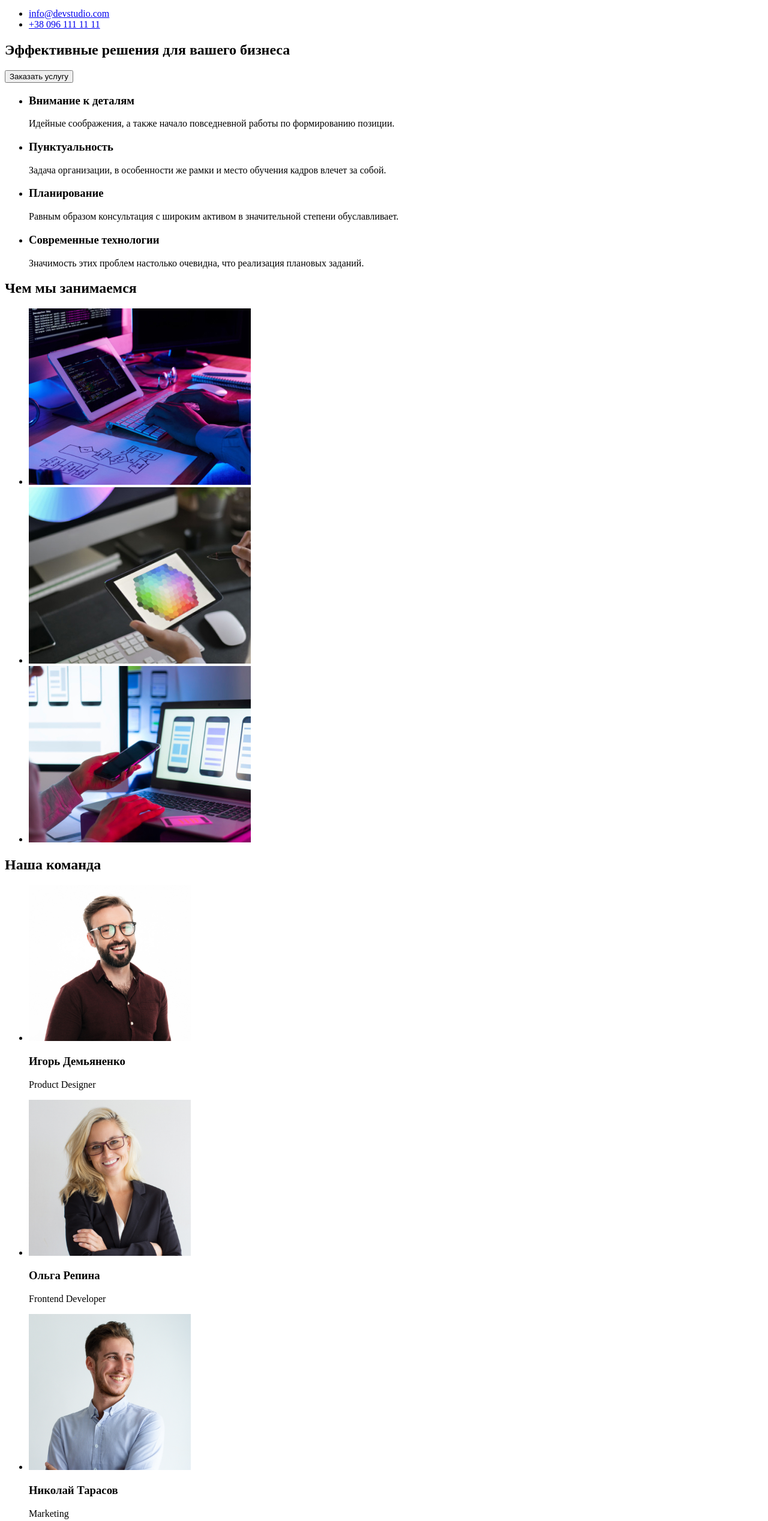
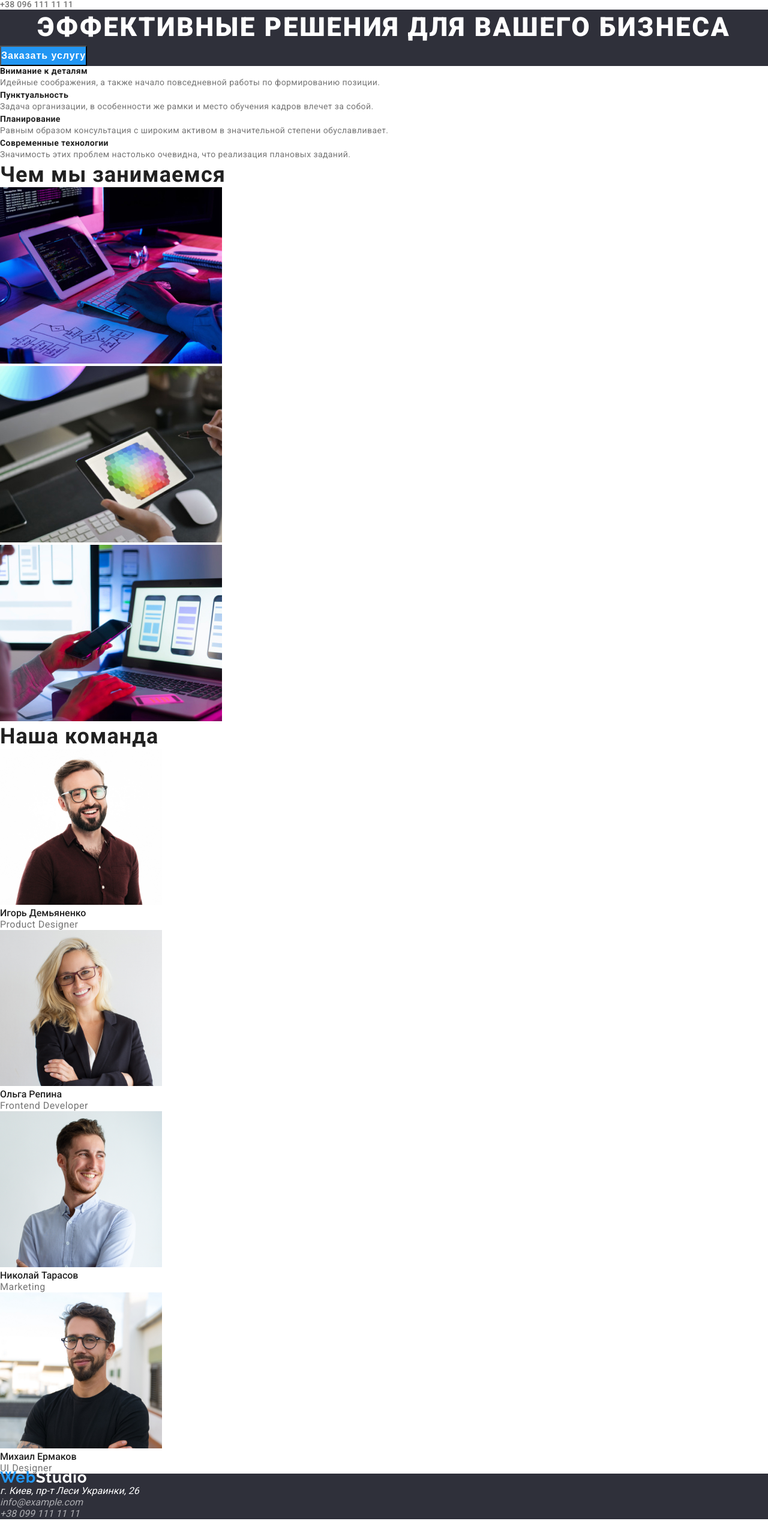
Before and after one commit to SkrypchenkoKrystyna/goit-markup-hw-01, a plain HTML site: page index.html in a window 1280 px wide. Shown: the part 98-2633 px from the top of the page at 60% size. Drawn offline with Linux system fonts and the light colour scheme.

Commit message:
набрала пробный CSS

```diff
--- /dev/null
+++ b/CSS/style.css
@@ -0,0 +1,241 @@
+/* Общее для двух страниц */
+:root {
+  --main-text-color: #212121;
+  --title-text-color: #757575;
+  --accent-color: #2196f3;
+  --main-font: "Roboto", sans-serif;
+  --accent-font: "Raleway", sans-serif;
+}
+* {
+  box-sizing: border-box;
+  margin: 0;
+  padding: 0;
+}
+body {
+  font-family: var(--main-font);
+  color: #212121;
+}
+
+ul {
+  list-style: none;
+}
+a {
+  color: inherit;
+  text-decoration: none;
+}
+/* Header-styles */
+.header {
+  color: var(--main-text-color);
+}
+/* logotype */
+.logo {
+  font-family: var(--accent-font);
+  font-weight: 700;
+  font-size: 26px;
+  line-height: 1.192px;
+  letter-spacing: 0.03em;
+}
+.logo-web {
+  color: var(--accent-color);
+}
+.logo-studio {
+  color: black;
+}
+/* navigation */
+.nav-list a:hover,
+.nav-list a:focus {
+  color: var(--accent-color);
+}
+
+.active-link {
+  font-family: var(--main-font);
+  font-size: 14px;
+  line-height: 1.143px;
+  letter-spacing: 0.02em;
+  color: var(--accent-color);
+}
+.contact-link {
+  font-family: var(--main-font);
+  font-weight: 500;
+  font-size: 14px;
+  line-height: 1.143px;
+  letter-spacing: 0.02em;
+  color: var(--title-text-color);
+}
+.contact-list {
+  color: var(--main-text-color);
+}
+.contact-list a:hover {
+  color: var(--accent-color);
+}
+/* Header-styles */
+
+/* Main-styles */
+/* Hero */
+.hero-section {
+  background-color: #2f303a;
+  color: #ffffff;
+}
+.hero-title {
+  font-weight: 900;
+  font-size: 44px;
+  line-height: 1.363;
+  text-align: center;
+  letter-spacing: 0.06em;
+  text-transform: uppercase;
+}
+.main-button {
+  font-weight: 700;
+  font-size: 16px;
+  line-height: 1.875;
+  display: flex;
+  align-items: center;
+  text-align: center;
+  letter-spacing: 0.06em;
+  color: #ffffff;
+  background-color: var(--accent-color);
+}
+
+.main-button:hover,
+.main-button:focus {
+  background-color: var(--accent-color);
+  color: #ffffff;
+  cursor: pointer;
+}
+
+/* Hero */
+/* About-us */
+.good-title {
+  font-family: var(--main-font);
+  font-weight: 700;
+  font-size: 14px;
+  line-height: 1.143;
+  letter-spacing: 0.03em;
+  color: #212121;
+}
+.about-good-title {
+  font-family: var(--title-text-color);
+  font-weight: 400;
+  font-size: 14px;
+  line-height: 1.714;
+  letter-spacing: 0.03em;
+  color: var(--title-text-color);
+}
+/* About-us */
+
+/* What-are-we-doing */
+.title {
+  font-weight: 700;
+  font-size: 36px;
+  line-height: 1.167;
+  letter-spacing: 0.03em;
+  color: var(--main-text-color);
+}
+/* What-are-we-doing */
+
+/* Our-team */
+.team-section {
+  background-color: #f5f4fa;
+}
+.section-title {
+  font-weight: 700;
+  font-size: 36px;
+  line-height: 1.167;
+  letter-spacing: 0.03em;
+  color: var(--main-text-color);
+}
+.member-of-team {
+  font-weight: 500;
+  font-size: 16px;
+  line-height: 1.187;
+  letter-spacing: 0.03;
+  color: var(--main-text-color);
+}
+.position {
+  font-weight: 400;
+  font-size: 16px;
+  line-height: 1.187;
+  letter-spacing: 0.03em;
+  color: var(--title-text-color);
+}
+/* Our-team */
+
+/* contacts-footer */
+
+.footer {
+  background-color: #2f303a;
+}
+.logo {
+  font-family: var(--accent-font);
+  font-weight: 700;
+  font-size: 26px;
+  line-height: 1.192px;
+  letter-spacing: 0.03em;
+}
+.logo-web-footer {
+  color: var(--accent-color);
+}
+.logo-studio-footer {
+  color: #ffffff;
+}
+.contact-list-footer {
+  color: var(--main-text-color);
+}
+.adress-nav {
+  color: #ffffff;
+}
+.conact-link-fooer {
+  color: rgba(255, 255, 255, 0.6);
+}
+/* contacts-footer */
+
+/* PORTFOLIO-STILES */
+
+/* Header-stiles-portfolio-copy-from-main*/
+
+/* Button-list */
+
+.button-list-first {
+  font-weight: 500;
+  font-size: 16px;
+  line-height: 1.625;
+  letter-spacing: 0.03em;
+  color: #ffffff;
+  background-color: var(--accent-color);
+}
+.button-list {
+  font-weight: 500;
+  font-size: 16px;
+  line-height: 1.625;
+  letter-spacing: 0.03em;
+  color: var(--main-text-color);
+}
+.button-list-first:hover,
+.button-list-first:focus {
+  background-color: var(--accent-color);
+  color: #ffffff;
+  cursor: pointer;
+}
+.button-list:hover,
+.button-list:focus {
+  background-color: #f5f4fa;
+  color: var(--main-text-color);
+  cursor: pointer;
+}
+/* Button-list */
+
+/* Card-lit */
+.card-title {
+  font-weight: 700;
+  font-size: 18px;
+  line-height: 2;
+  letter-spacing: 0.06em;
+  color: var(--main-text-color);
+}
+.explanation-about {
+  font-weight: 400;
+  font-size: 16px;
+  line-height: 1.875;
+  letter-spacing: 0.03em;
+  color: var(--title-text-color);
+}
--- a/index.html
+++ b/index.html
@@ -5,14 +5,21 @@
     <meta http-equiv="X-UA-Compatible" content="IE=edge">
     <meta name="viewport" content="width=device-width, initial-scale=1.0">
     <title>goit-markup-hw-01</title>
+    <link rel="preconnect" href="https://fonts.gstatic.com">
+    <link href="https://fonts.googleapis.com/css2?family=Roboto:wght@400;500;700;900&display=swap" rel="stylesheet">
+    <link rel="preconnect" href="https://fonts.gstatic.com">
+    <link href="https://fonts.googleapis.com/css2?family=Raleway:wght@700&display=swap" rel="stylesheet">
+    <link rel="stylesheet" href="./CSS/style.css">
 </head>
 <body>
-    <header>
-        <a href="/">WebStudio</a>
+    <header class="header">
+        <div>
+        <a href="./" class="logo">
+            <span class="logo-web">Web</span><span class="logo-studio">Studio</span> </a>
         <nav>
-            <ul>
+            <ul class="nav-list">
                 <li>
-                    <a href="#">студия</a>
+                    <a href="#" class="active-link">студия</a>
                 </li>
                 <li>
                     <a href="#">портфолио</a>
@@ -22,56 +29,57 @@
                 </li>
             </ul>
         </nav>
-            <ul>
+            <ul class="contact-list">
                 <li>
                     <a href="mail:info@devstudio.com">info@devstudio.com</a>
                 </li>
                 <li>
-                    <a href="tel:+380961111111">+38 096 111 11 11</a>
+                    <a href="tel:+380961111111" class="contact-link">+38 096 111 11 11</a>
                 </li>
             </ul>
-
+        </div>
 
     </header>
     <main>
-        <section>
-          <h1>Эффективные решения для вашего бизнеса</h1>
-          <button type="button">Заказать услугу</button>
+        <!-- hero -->
+        <section class="hero-section">
+          <h1 class="hero-title">Эффективные решения для вашего бизнеса</h1>
+          <button class="main-button" type="button" >Заказать услугу</button>
         </section>
         <section>
             <!-- <h2></h2> -->
-            <ul>
+            <ul class="about-us-list">
                 <li>
-                    <h3>Внимание к деталям</h3>
-                    <p>
+                    <h3 class="good-title">Внимание к деталям</h3>
+                    <p class="about-good-title">
                         Идейные соображения, а также начало повседневной работы по формированию позиции.
                     </p>
                 </li>
 
                 <li>
-                    <h3>Пунктуальность</h3>
-                    <p>
+                    <h3 class="good-title">Пунктуальность</h3>
+                    <p class="about-good-title">
                         Задача организации, в особенности же рамки и место обучения кадров влечет за собой.
                     </p>
                 </li>
 
                 <li>
-                    <h3>Планирование</h3>
-                    <p>
+                    <h3 class="good-title">Планирование</h3>
+                    <p class="about-good-title">
                         Равным образом консультация с широким активом в значительной степени обуславливает.
                     </p>
                 </li>
 
                 <li>
-                    <h3>Современные технологии</h3>
-                <p>
+                    <h3 class="good-title">Современные технологии</h3>
+                <p class="about-good-title">
                     Значимость этих проблем настолько очевидна, что реализация плановых заданий.
                 </p>
                 </li>
             </ul>
         </section>
         <section>
-            <h2>Чем мы занимаемся</h2>
+            <h2 class="title">Чем мы занимаемся</h2>
             <ul>
                 <li>
                     <img src="./images/img.jpg" alt="img" width="370">
@@ -84,45 +92,45 @@
                 </li>
             </ul>
         </section>
-        <section>
-            <h2>Наша команда</h2>
+        <section class="team-secion">
+            <h2 class="section-title">Наша команда</h2>
             <ul>
                 <li>
                     <img src="./images/pic1.jpg" alt="pic1" width="270">
-                    <h3>Игорь Демьяненко</h3>
-                    <p>Product Designer</p>
+                    <h3 class="member-of-team">Игорь Демьяненко</h3>
+                    <p class="position">Product Designer</p>
                 </li>
                 <li>
                     <img src="./images/pic2.jpg" alt="pic2" width="270">
-                    <h3>Ольга Репина</h3>
-                    <p>Frontend Developer</p>
+                    <h3 class="member-of-team">Ольга Репина</h3>
+                    <p class="position">Frontend Developer</p>
                 </li>
                 <li>
                     <img src="./images/pic3.jpg" alt="pic3" width="270">
-                    <h3>Николай Тарасов</h3>
-                    <p>Marketing</p>
+                    <h3 class="member-of-team">Николай Тарасов</h3>
+                    <p class="position">Marketing</p>
                 </li>
                 <li>
                     <img src="./images/pic4.jpg" alt="pic4" width="270">
-                    <h3>Михаил Ермаков</h3>
-                    <p>UI Designer</p>
+                    <h3 class="member-of-team">Михаил Ермаков</h3>
+                    <p class="position">UI Designer</p>
                 </li>
             </ul>
         </section>
 
     </main>
-    <footer>
-        <a href="/">WebStudio</a>
+    <footer class="footer">
+        <a href="./"class="logo"> <span class="logo-web-footer">Web</span><span class="logo-studio-footer">Studio</span></a>
         <address>
-            <ul>
+            <ul class="contact-list-footer">
                 <li>
-                    <p>г. Киев, пр-т Леси Украинки, 26</p>
+                    <p class="adress-nav">г. Киев, пр-т Леси Украинки, 26</p>
                 </li>
                 <li>
-                    <a href="mail:info@example.com">info@example.com</a>
+                    <a href="mail:info@example.com" class="conact-link-fooer">info@example.com</a>
                 </li>
                 <li>
-                    <a href="tel:+380991111111">+38 099 111 11 11</a>
+                    <a href="tel:+380991111111" class="conact-link-fooer">+38 099 111 11 11</a>
                 </li>
             </ul>
         </address>
```
Also changed, not shown: portfolio.html (+44 -35 lines).
